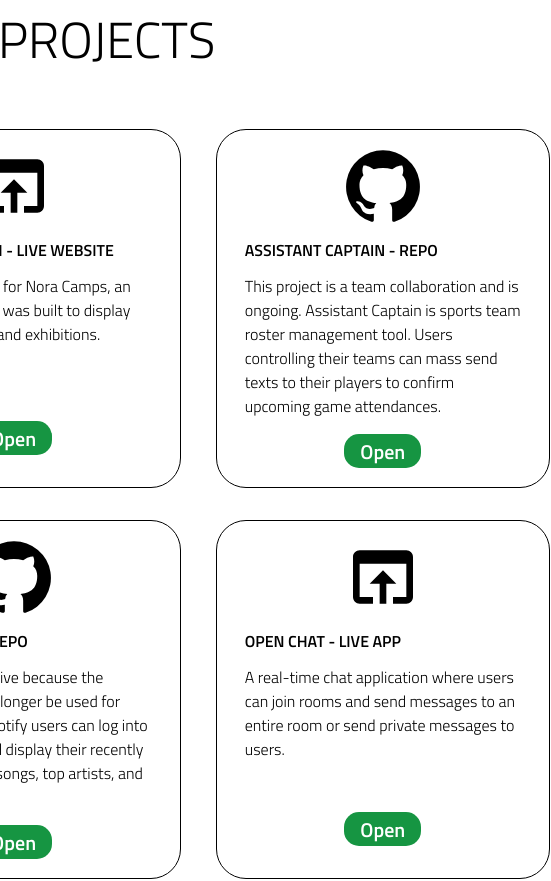
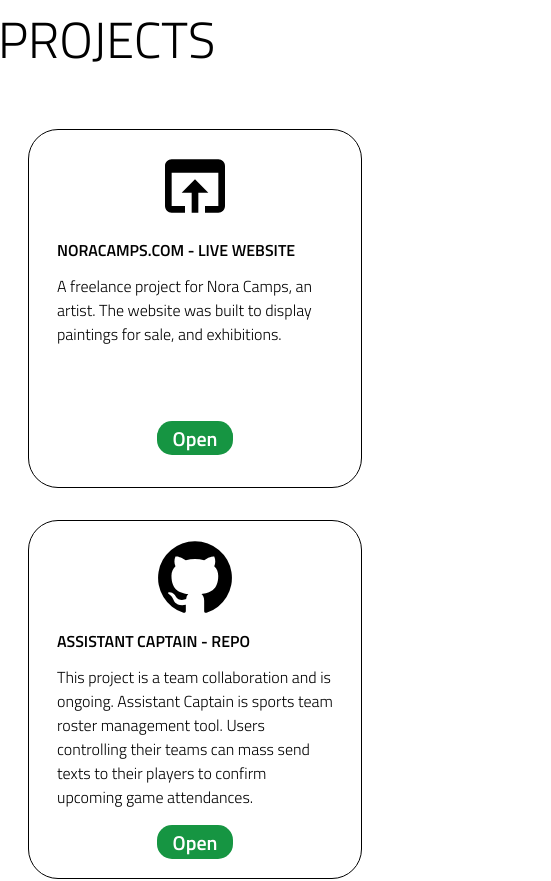
Before and after one commit to andyb2/portfolio-website, a React (Create React App) app: page / in a window 390 px wide. Shown: the part 1600-2481 px from the top of the page, 551 px wide, since content can reach past the window. Built offline with nearby package versions, Linux system fonts and the light colour scheme.

Commit message:
added media query for mobile view in projects

```diff
--- a/src/pages/Projects.tsx
+++ b/src/pages/Projects.tsx
@@ -89,6 +89,11 @@ const CardContainer = styled.div`
   grid-template-columns: 1fr 1fr;
   gap: 2rem;
   width: 700px;
+  @media (max-width: 750px) {
+    width: 100%;
+    grid-template-columns: 1fr;
+    justify-items: center;
+  }
 `;
 
 const Projects = ({ height }: IProps) => {
```
